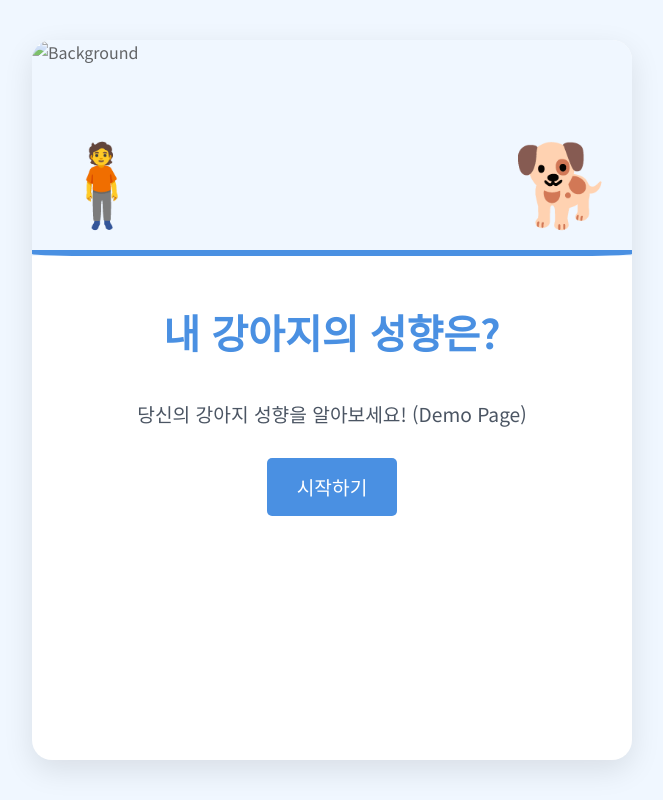
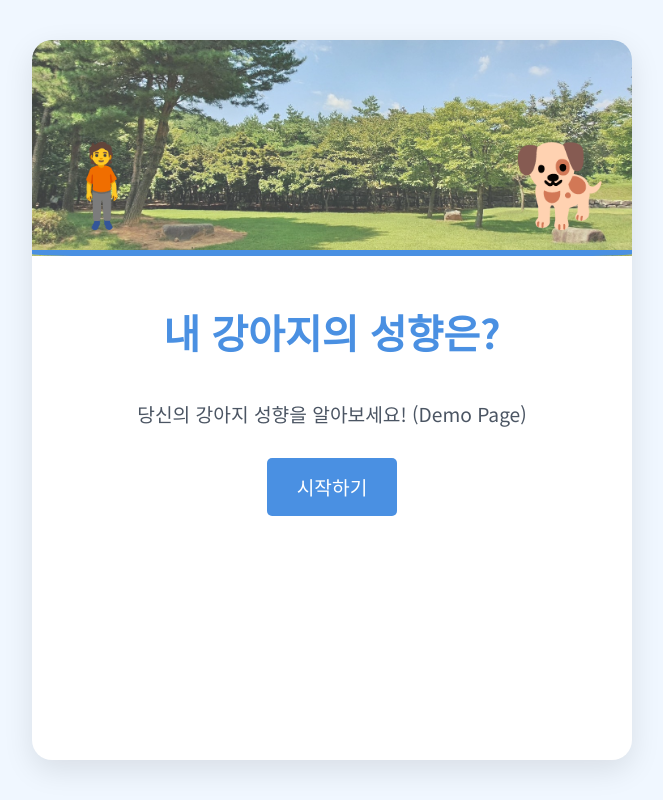
Before and after one commit to 2jang/MeongBTI, a plain HTML site: page index.html in a window 1280 px wide. Shown: the whole page, without its empty margins (308-971 px from the left). Drawn offline with Linux system fonts and the light colour scheme; the site is published under a folder, as on GitHub Pages, so addresses that start at the root find nothing.

Commit message:
데모 시연을 위한 MBTI 검사 테스트 html

```diff
--- a/index.html
+++ b/index.html
@@ -41,7 +41,7 @@
             left: 0;
             width: 100%;
             height: 100%;
-            background: url('static/images/bkpark.jpg') no-repeat center center;
+            background: url('bkpark.jpg') no-repeat center center;
             background-size: cover;
             filter: blur(8px) brightness(0.8);
             z-index: -1;
@@ -262,7 +262,7 @@
     <div class="background"></div>
     <div class="frame">
         <div class="character-section">
-            <img src="/static/images/bkpark.jpg" alt="Background">
+            <img src="bkpark.jpg" alt="Background">
             <div class="person">🧍</div>
             <div class="dog">🐕</div>
             <div class="horizontal-line"></div>
```
Also changed, not shown: bkpark.jpg (added).
